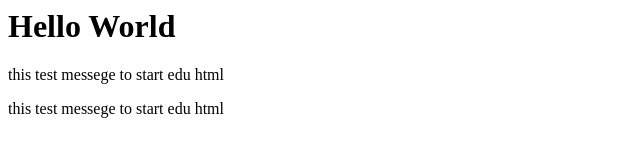
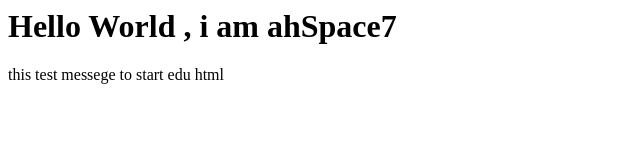
Before and after one commit to ahspace7/ahspace7.gtithub.io, a plain HTML site: page index.html in a window 1280 px wide. Shown: the whole page, without its empty margins (0-640 px from the left). Drawn offline with Linux system fonts and the light colour scheme.

Commit message:
Update index.html

```diff
--- a/index.html
+++ b/index.html
@@ -1,7 +1,6 @@
 <html>
 <body>
-<h1>Hello World</h1>
-  <p>this test messege to start edu html</p>
+<h1>Hello World , i am ahSpace7</h1>
   <p>this test messege to start edu html</p>
 </body>
 </html>
```
